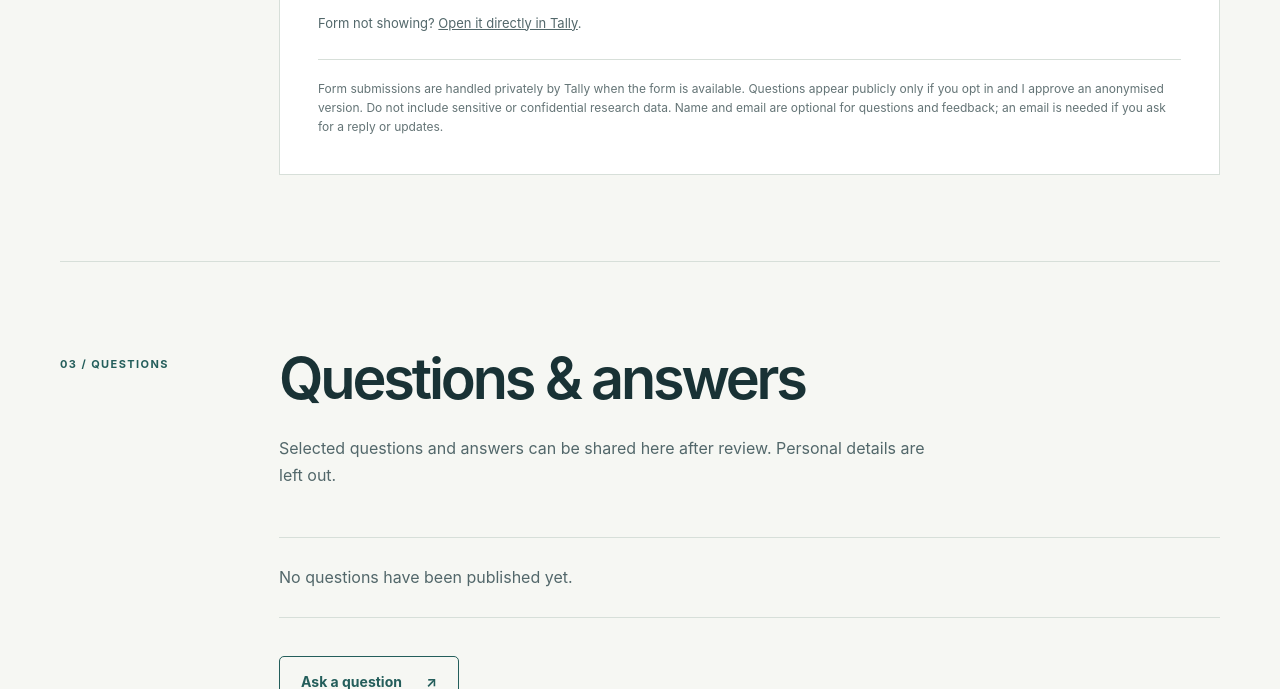
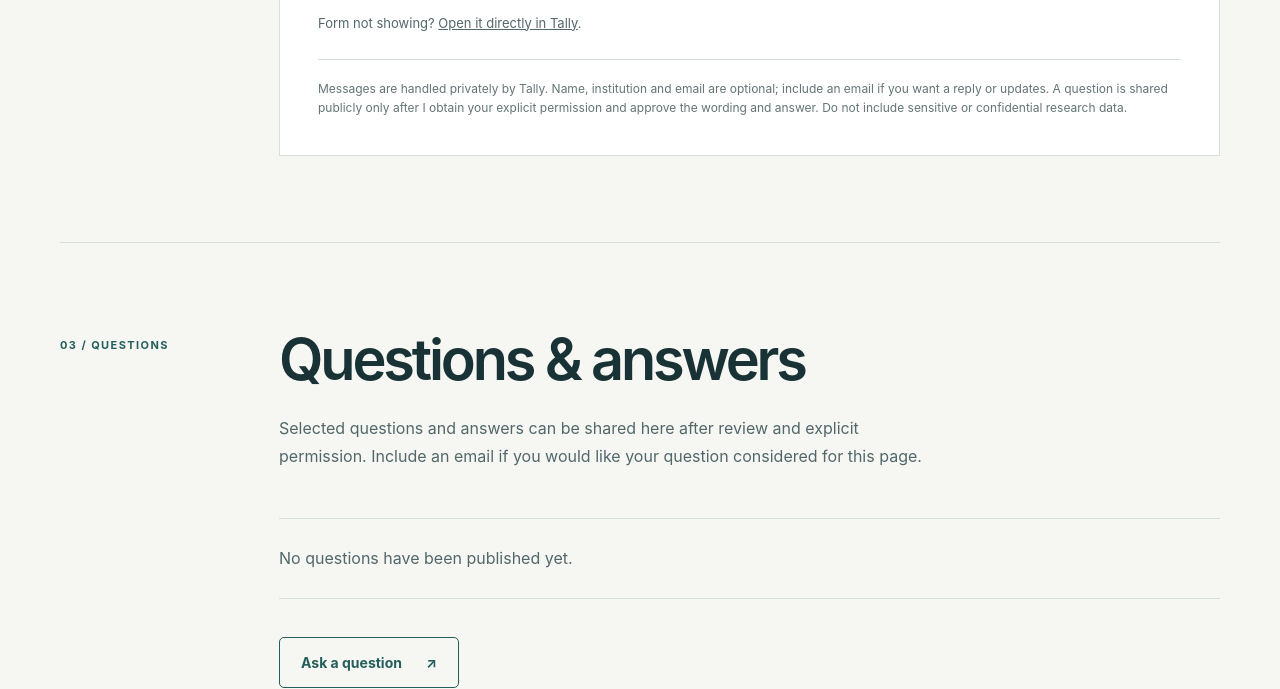
Before and after one commit to cvergaras/connect, a plain HTML site: page index.html in a window 1280 px wide. Shown: the part 2845-3534 px from the top of the page. Drawn offline with Linux system fonts and the light colour scheme; a script that the page names is missing.

```diff
--- a/config.js
+++ b/config.js
@@ -13,8 +13,8 @@ window.CONNECT_CONFIG = Object.freeze({
     description: "My work examines how lakes and surrounding aquifers exchange water, heat and solutes, and how those interactions shape water quality over time.",
     clarena: "CLARENA is a Python framework that couples MODFLOW 6 with the General Lake Model to explore these interactions."
   },
-  // Publish only questions whose submitter opted in and whose wording and answer
-  // you have personally reviewed. Never copy names, email addresses, or raw submissions.
+  // Publish only questions for which you obtained explicit permission, and whose
+  // wording and answer you reviewed. Never copy names, email addresses, or raw submissions.
   approvedQuestions: [],
   // Private Tally form. Change this if the form is replaced.
   tallyFormUrl: "https://tally.so/r/e5alZJ",
--- a/index.html
+++ b/index.html
@@ -45,14 +45,14 @@
           <button class="topic" type="button" data-category="Exchange research ideas"><span>03</span><strong>Exchange research ideas</strong><small>An observation, method or open question.</small><b aria-hidden="true">↗</b></button>
           <button class="topic" type="button" data-category="Propose a collaboration"><span>04</span><strong>Propose a collaboration</strong><small>A project or shared research interest.</small><b aria-hidden="true">↗</b></button>
           <button class="topic" type="button" data-category="Register interest in testing CLARENA"><span>05</span><strong>Test CLARENA</strong><small>Tell me how you might use the framework.</small><b aria-hidden="true">↗</b></button>
-          <button class="topic" type="button" data-category="Receive CLARENA updates"><span>06</span><strong>Receive updates</strong><small>Opt in to occasional research and CLARENA news.</small><b aria-hidden="true">↗</b></button>
+          <button class="topic" type="button" data-category="Receive CLARENA updates"><span>06</span><strong>Receive updates</strong><small>Request occasional research news; include your email.</small><b aria-hidden="true">↗</b></button>
           <button class="topic" type="button" data-category="Other enquiries"><span>07</span><strong>Other enquiries</strong><small>Anything else you would like to share.</small><b aria-hidden="true">↗</b></button>
         </div>
-        <div class="form-shell" id="form" aria-labelledby="form-title"><div class="form-head"><div><p class="eyebrow">Private submission</p><h3 id="form-title">Send a note</h3></div><p id="form-category" class="category-tag" aria-live="polite">Choose a topic above</p></div><div id="form-content" class="form-content"><p>The private form is being prepared. You can reach me by email in the meantime.</p><a id="form-email" class="button secondary" href="mailto:claudio.vergarasaez@research.uwa.edu.au">Email Claudio <span aria-hidden="true">↗</span></a></div><p class="privacy-note">Form submissions are handled privately by Tally when the form is available. Questions appear publicly only if you opt in and I approve an anonymised version. Do not include sensitive or confidential research data. Name and email are optional for questions and feedback; an email is needed if you ask for a reply or updates.</p></div>
+        <div class="form-shell" id="form" aria-labelledby="form-title"><div class="form-head"><div><p class="eyebrow">Private submission</p><h3 id="form-title">Send a note</h3></div><p id="form-category" class="category-tag" aria-live="polite">Choose a topic above</p></div><div id="form-content" class="form-content"><p>The private form is being prepared. You can reach me by email in the meantime.</p><a id="form-email" class="button secondary" href="mailto:claudio.vergarasaez@research.uwa.edu.au">Email Claudio <span aria-hidden="true">↗</span></a></div><p class="privacy-note">Messages are handled privately by Tally. Name, institution and email are optional; include an email if you want a reply or updates. A question is shared publicly only after I obtain your explicit permission and approve the wording and answer. Do not include sensitive or confidential research data.</p></div>
       </div>
     </section>
 
-    <section class="section wrap" id="questions" aria-labelledby="questions-title"><div class="section-label"><span>03 / Questions</span></div><div class="section-body"><div class="section-heading"><div><h2 id="questions-title">Questions &amp; answers</h2><p>Selected questions and answers can be shared here after review. Personal details are left out.</p></div></div><div id="qa-list" class="qa-list" aria-live="polite"><p class="qa-empty">No questions have been published yet.</p></div><button class="button secondary qa-ask" type="button" data-category="Ask a question">Ask a question <span aria-hidden="true">↗</span></button></div></section>
+    <section class="section wrap" id="questions" aria-labelledby="questions-title"><div class="section-label"><span>03 / Questions</span></div><div class="section-body"><div class="section-heading"><div><h2 id="questions-title">Questions &amp; answers</h2><p>Selected questions and answers can be shared here after review and explicit permission. Include an email if you would like your question considered for this page.</p></div></div><div id="qa-list" class="qa-list" aria-live="polite"><p class="qa-empty">No questions have been published yet.</p></div><button class="button secondary qa-ask" type="button" data-category="Ask a question">Ask a question <span aria-hidden="true">↗</span></button></div></section>
 
     <section class="section wrap meeting-section" id="meeting" aria-labelledby="meeting-title"><div class="section-label"><span>04 / Meet</span></div><div class="section-body meeting-grid"><div><h2 id="meeting-title">Talk it through</h2><p class="lead">A short conversation can be useful when an idea needs more room.</p><p id="meeting-status">Meeting booking is temporarily unavailable while the Calendly event is updated.</p></div><div class="meeting-action"><a id="meeting-link" class="button primary" href="mailto:claudio.vergarasaez@research.uwa.edu.au">Get in touch by email <span aria-hidden="true">↗</span></a><span>Meeting scheduling uses Calendly when available.</span></div></div></section>
   </main>
```
Also changed, not shown: 1 other file.
